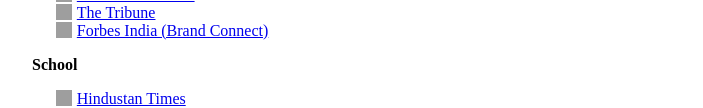
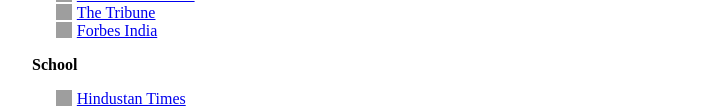
Before and after one commit to ShriKaranHanda/site, a plain HTML site: page press/index.html in a window 1280 px wide. Shown: the part 309-417 px from the top of the page, without its empty margins (288-991 px from the left). Drawn offline with Linux system fonts and the light colour scheme; grey boxes are pictures that could not be loaded.

Commit message:
copy: simplify Forbes India link label

```diff
--- a/press/index.html
+++ b/press/index.html
@@ -23,7 +23,7 @@
       <li><a href="https://www.thequint.com/brandstudio/100xdevs-skill-based-learning-tech-jobs">The Quint</a></li>
       <li><a href="https://www.business-standard.com/content/press-releases-ani/100xdevs-a-new-developer-training-school-is-changing-the-game-125020700968_1.html">Business Standard</a></li>
       <li><a href="https://www.tribuneindia.com/news/business/100xdevs-a-new-developer-training-school-is-changing-the-game/amp">The Tribune</a></li>
-      <li><a href="https://www.forbesindia.com/article/upfront/brand-connect/harkirat-singh-launches100xschool-a-bold-step-towards-the-future-of-cs-education/2986942/1">Forbes India (Brand Connect)</a></li>
+      <li><a href="https://www.forbesindia.com/article/upfront/brand-connect/harkirat-singh-launches100xschool-a-bold-step-towards-the-future-of-cs-education/2986942/1">Forbes India</a></li>
     </ul>
     <h3>School</h3>
     <ul>
```
